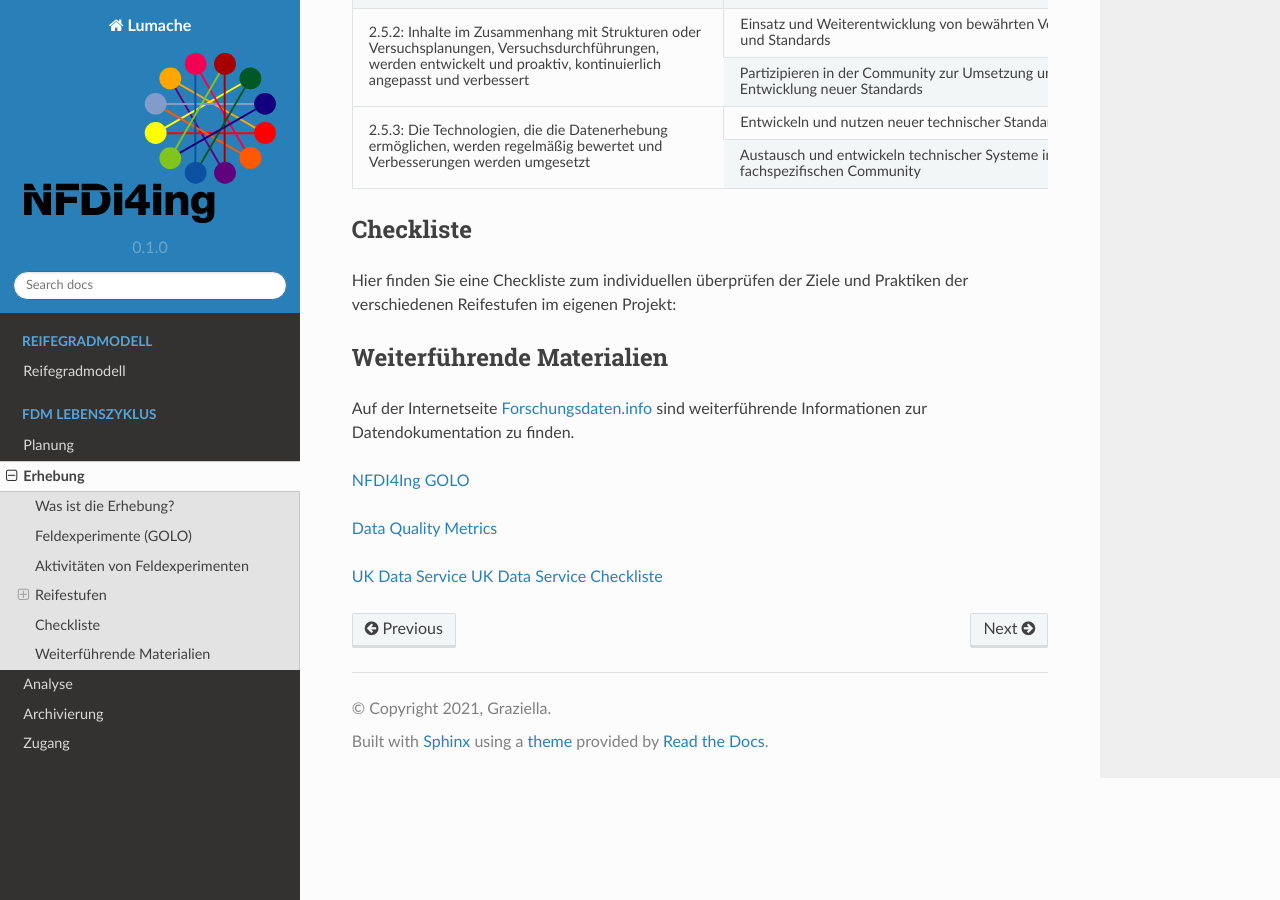
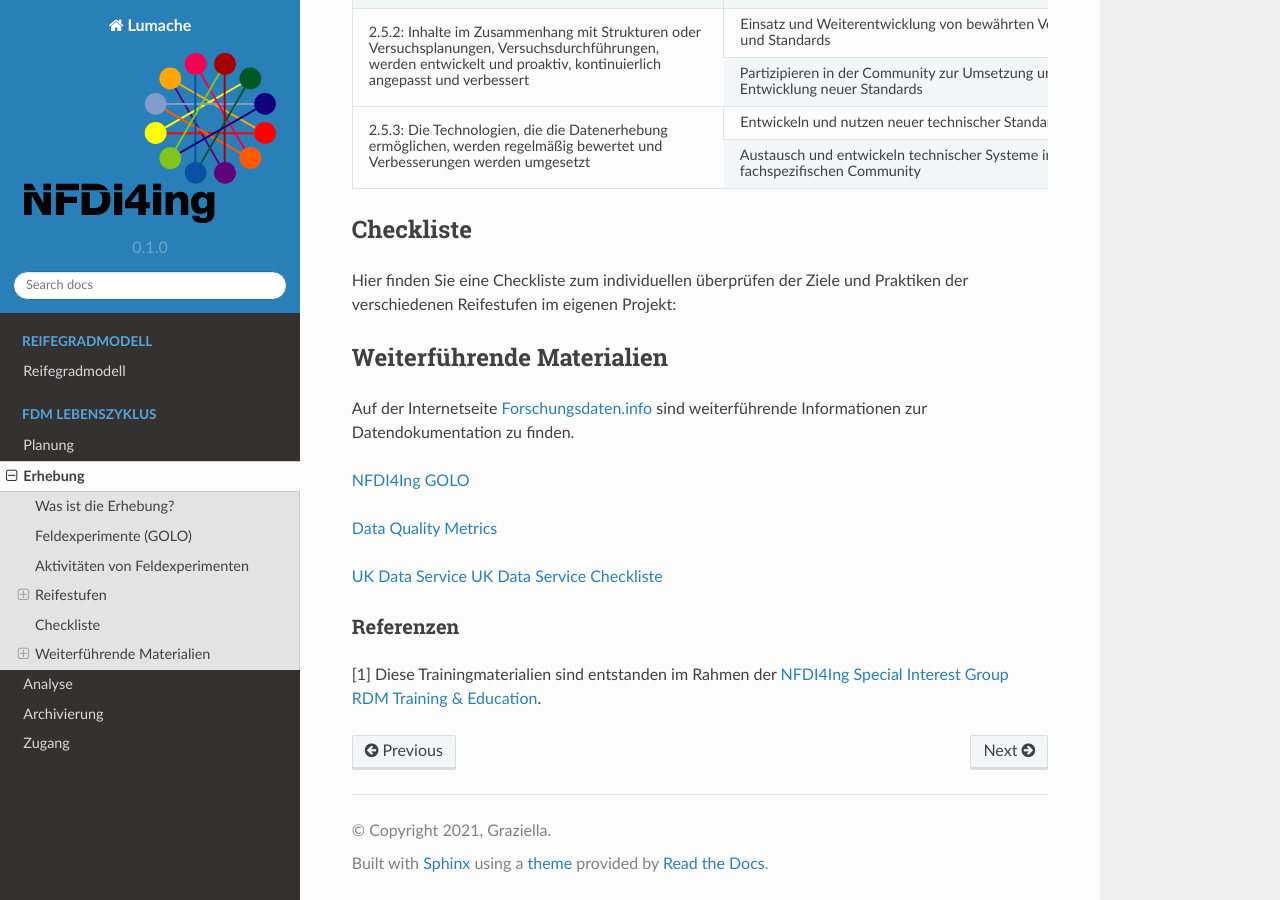
Before and after one commit to LUHMW/MaturityModelsNFDI4Ing, a Sphinx documentation site: the page built from docs/source/daten_erzeugen.rst, in a window 1280 px wide and 900 px high, scrolled down 4731 px. Built offline with Sphinx 7.4.7 and the Read the Docs theme 2.0.0, drawn with Linux system fonts in a browser that asks for light colours.

Commit message:
Update daten_erzeugen.rst

```diff
--- a/docs/source/daten_erzeugen.rst
+++ b/docs/source/daten_erzeugen.rst
@@ -272,3 +272,8 @@ sind weiterführende Informationen zur Datendokumentation zu finden.
 
 `UK Data Service <https://ukdataservice.ac.uk/learning-hub/research-data-management/>`_
 `UK Data Service Checkliste <https://ukdataservice.ac.uk/learning-hub/research-data-management/plan-to-share/checklist/>`_
+
+=========
+Referenzen
+=========
+[1] Diese Trainingmaterialien sind entstanden im Rahmen der `NFDI4Ing Special Interest Group RDM Training & Education <https://insights.sei.cmu.edu/documents/853/2010_005_001_15287.pdf>`_.
```
